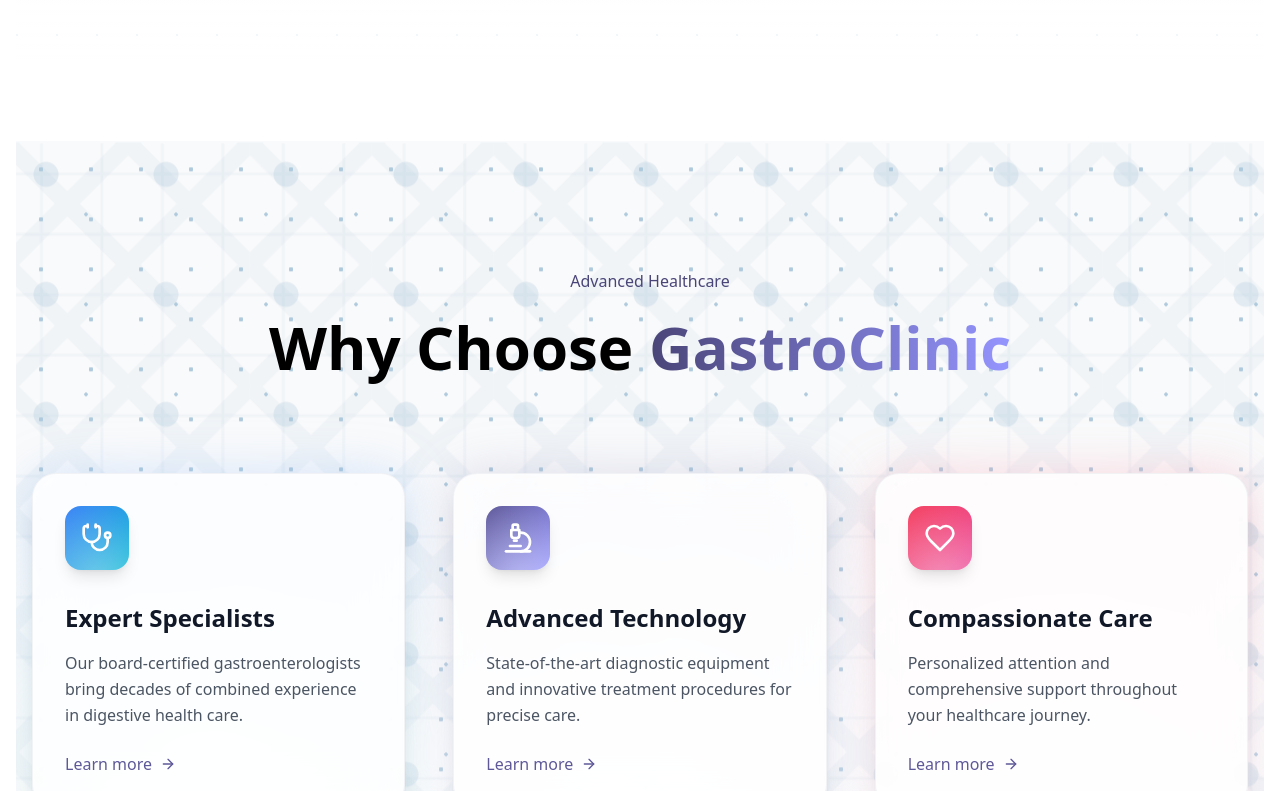
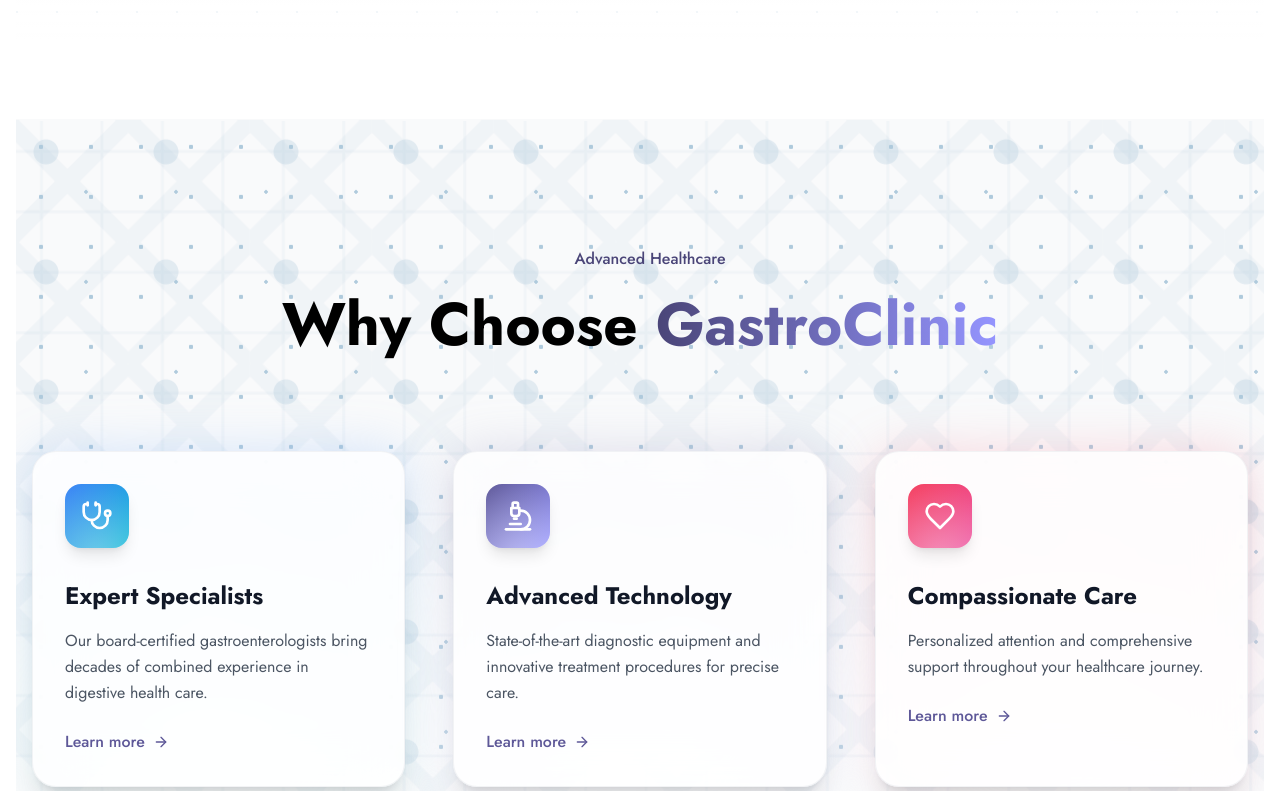
Before and after one commit to aminofabian/gastro, a Next.js app: page / in a window 1280 px wide. Shown: the part 3320-4111 px from the top of the page. Built offline with nearby package versions, Linux system fonts and the light colour scheme.

Commit message:
changed the font to Jost

```diff
--- a/app/layout.tsx
+++ b/app/layout.tsx
@@ -1,12 +1,13 @@
-import { Outfit } from 'next/font/google'
+import { Jost } from 'next/font/google'
 import { Header } from '@/components/layout/header/header'
 import { Footer } from '@/components/layout/footer/footer'
 import './globals.css'
 import './styles/animations.css'
 
-const outfit = Outfit({
+const jost = Jost({
   subsets: ['latin'],
-  variable: '--font-outfit',
+  display: 'swap',
+  variable: '--font-jost',
 })
 
 export const metadata = {
@@ -20,8 +21,8 @@ export default function RootLayout({
   children: React.ReactNode
 }) {
   return (
-    <html lang="en" className={outfit.variable}>
-      <body className="font-sans antialiased">
+    <html lang="en" className={`${jost.variable}`}>
+      <body className="font-jost antialiased">
         <div className="min-h-screen flex flex-col">
           <Header />
           <main className="min-h-[calc(100vh-4rem)] flex items-center justify-center py-12 px-4">
--- a/tailwind.config.js
+++ b/tailwind.config.js
@@ -25,6 +25,9 @@ module.exports = {
           900: '#121115',
         },
       },
+      fontFamily: {
+        jost: ['var(--font-jost)', 'sans-serif'],
+      },
     },
   },
   plugins: [],
```
